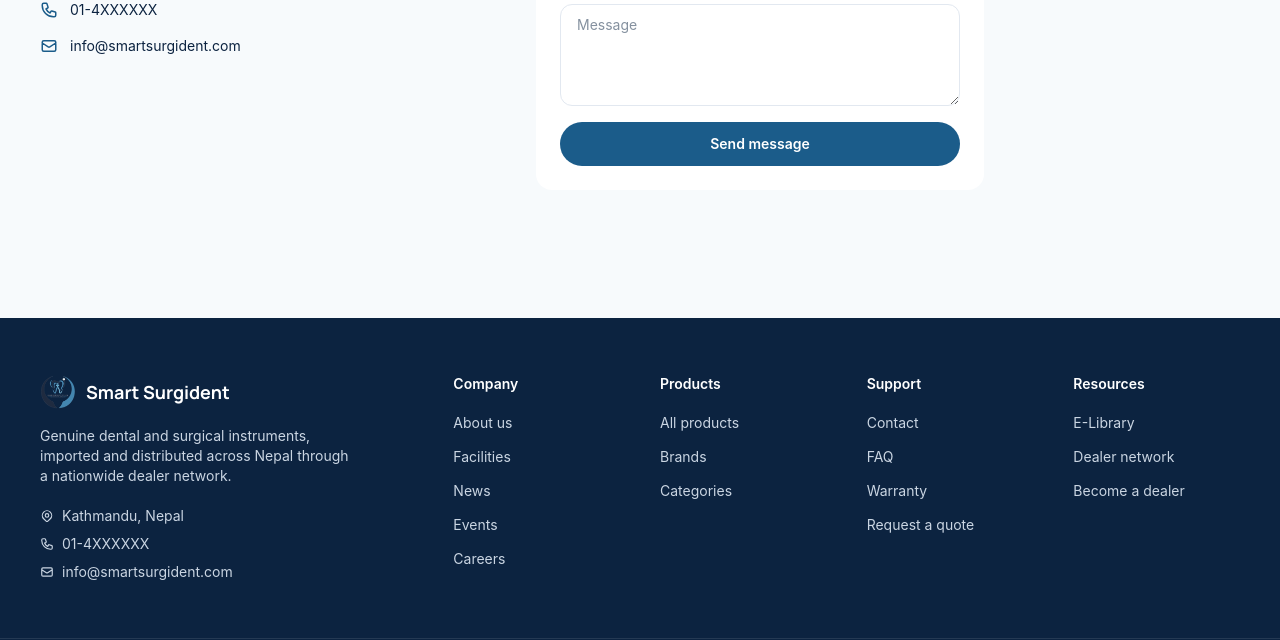
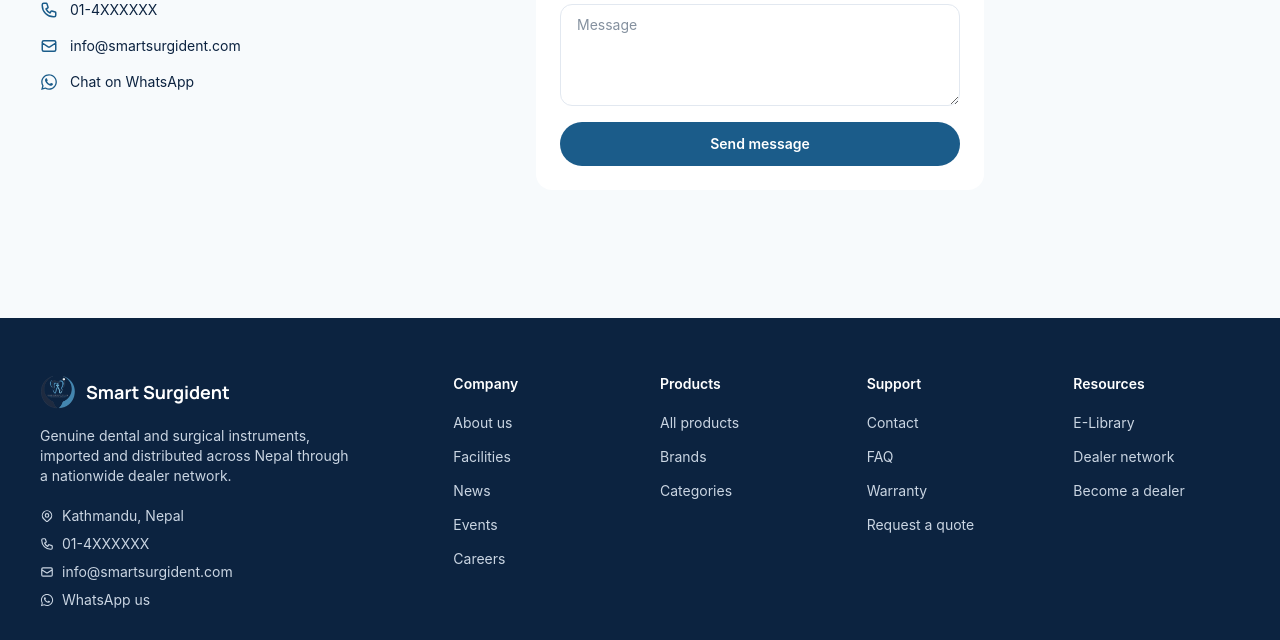
Before and after one commit to AayushKhanal47/smartsurgident, a React (Vite) app in the folder frontend/: page /support/contact in a window 1280 px wide. Shown: the part 312-952 px from the top of the page. Built offline with nearby package versions, Linux system fonts and the light colour scheme; no server answers.

Commit message:
feat: added whatsapp button

```diff
--- a/frontend/src/api/client.ts
+++ b/frontend/src/api/client.ts
@@ -1,7 +1,7 @@
 import axios from "axios";
 
 const api = axios.create({
-  baseURL: import.meta.env.VITE_API_URL || "http://localhost:5000/api",
+  baseURL: import.meta.env.VITE_API_URL || "http://localhost:5002/api",
   withCredentials: true, // sends the httpOnly auth cookie
 });
 
--- a/frontend/src/components/Footer.tsx
+++ b/frontend/src/components/Footer.tsx
@@ -1,5 +1,6 @@
 import { Link } from "react-router-dom";
 import { HiOutlinePhone, HiOutlineMail, HiOutlineLocationMarker } from "react-icons/hi";
+import { FaWhatsapp } from "react-icons/fa";
 import Logo from "./ui/Logo";
 
 const COLUMNS: { heading: string; links: { label: string; to: string }[] }[] = [
@@ -40,6 +41,9 @@ const COLUMNS: { heading: string; links: { label: string; to: string }[] }[] = [
   },
 ];
 
+// Placeholder — replace with your real WhatsApp business number once set up
+const WHATSAPP_NUMBER = "977980XXXXXXX";
+
 export default function Footer() {
   return (
     <footer className="bg-brand-navy text-white mt-16">
@@ -60,6 +64,14 @@ export default function Footer() {
             <span className="flex items-center gap-2">
               <HiOutlineMail className="shrink-0" aria-hidden="true" /> info@smartsurgident.com
             </span>
+            <a
+              href={`https://wa.me/${WHATSAPP_NUMBER}`}
+              target="_blank"
+              rel="noopener noreferrer"
+              className="flex items-center gap-2 hover:text-white transition-colors"
+            >
+              <FaWhatsapp className="shrink-0" aria-hidden="true" /> WhatsApp us
+            </a>
           </div>
         </div>
 
--- a/frontend/src/pages/dealers/DealerDetail.tsx
+++ b/frontend/src/pages/dealers/DealerDetail.tsx
@@ -116,10 +116,15 @@ export default function DealerDetail() {
               {dealer.phone}
             </span>
             {dealer.whatsapp && (
-              <span className="flex items-center gap-2 text-brand-slate">
+              <a
+                href={`https://wa.me/${dealer.whatsapp.replace(/\D/g, "")}`}
+                target="_blank"
+                rel="noopener noreferrer"
+                className="flex items-center gap-2 text-brand-slate hover:text-brand-blue transition-colors"
+              >
                 <FaWhatsapp className="shrink-0" aria-hidden="true" />
                 {dealer.whatsapp}
-              </span>
+              </a>
             )}
             {dealer.openingHours && (
               <span className="flex items-center gap-2 text-brand-slate">
--- a/frontend/src/pages/support/Contact.tsx
+++ b/frontend/src/pages/support/Contact.tsx
@@ -3,6 +3,9 @@ import Breadcrumbs from "../../components/ui/Breadcrumbs";
 import Reveal from "../../components/ui/Reveal";
 import { Button } from "../../components/ui/Button";
 import { HiOutlinePhone, HiOutlineMail, HiOutlineLocationMarker } from "react-icons/hi";
+import { FaWhatsapp } from "react-icons/fa";
+
+const WHATSAPP_NUMBER = "977980XXXXXXX";
 
 export default function SupportContact() {
   const [form, setForm] = useState({ name: "", email: "", message: "" });
@@ -10,9 +13,6 @@ export default function SupportContact() {
 
   const handleSubmit = (e: React.FormEvent) => {
     e.preventDefault();
-    // NOTE: no backend endpoint exists for general contact messages yet —
-    // this is frontend-foundation phase. Wire this up to a real API route
-    // (e.g. POST /api/contact) once the backend content-management phase lands.
     setSubmitted(true);
   };
 
@@ -42,6 +42,15 @@ export default function SupportContact() {
               <HiOutlineMail className="text-brand-blue text-lg shrink-0" aria-hidden="true" />
               info@smartsurgident.com
             </span>
+            <a
+              href={`https://wa.me/${WHATSAPP_NUMBER}`}
+              target="_blank"
+              rel="noopener noreferrer"
+              className="flex items-center gap-3 hover:text-brand-blue transition-colors"
+            >
+              <FaWhatsapp className="text-brand-blue text-lg shrink-0" aria-hidden="true" />
+              Chat on WhatsApp
+            </a>
           </div>
         </Reveal>
 
```
